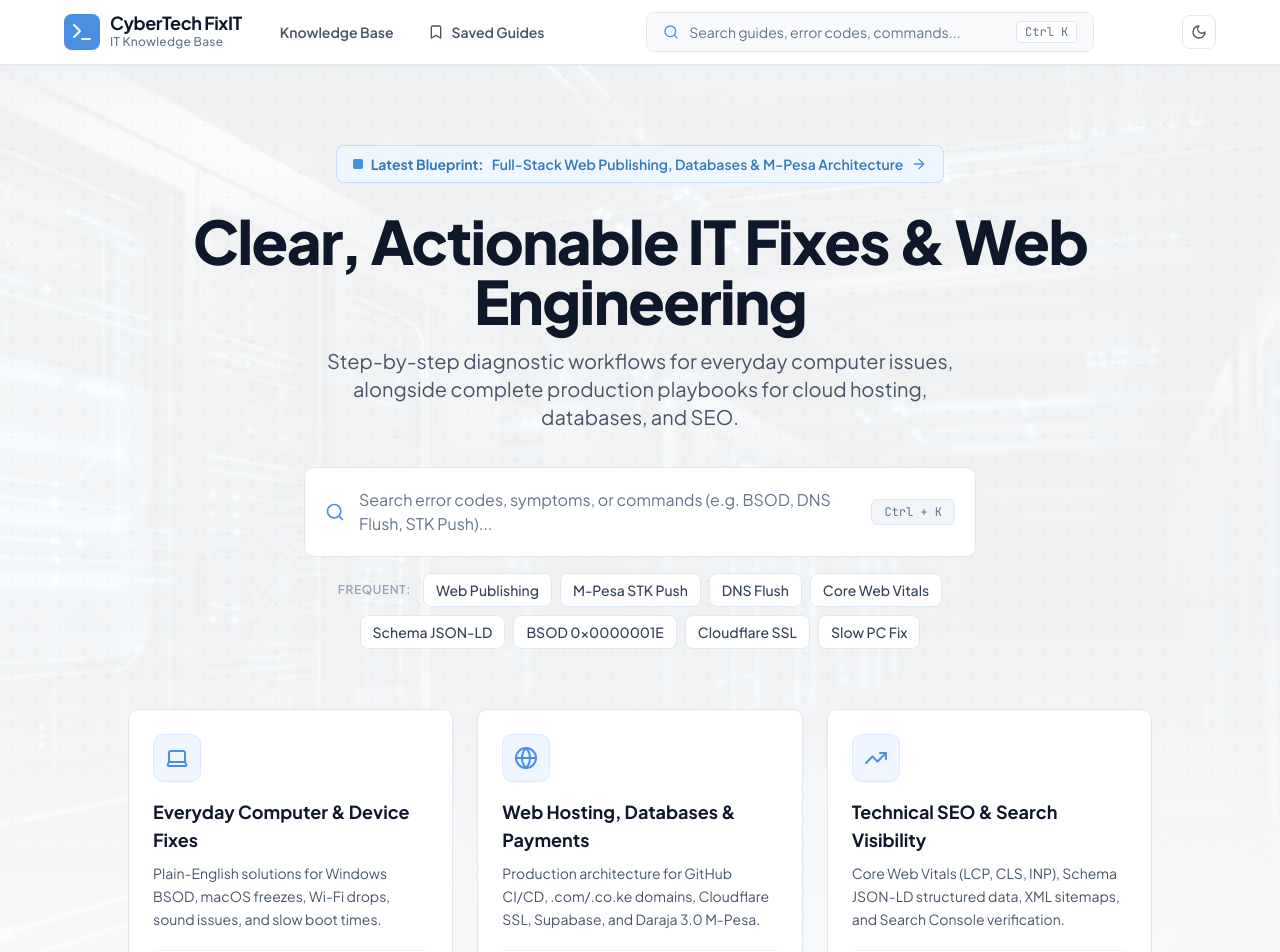
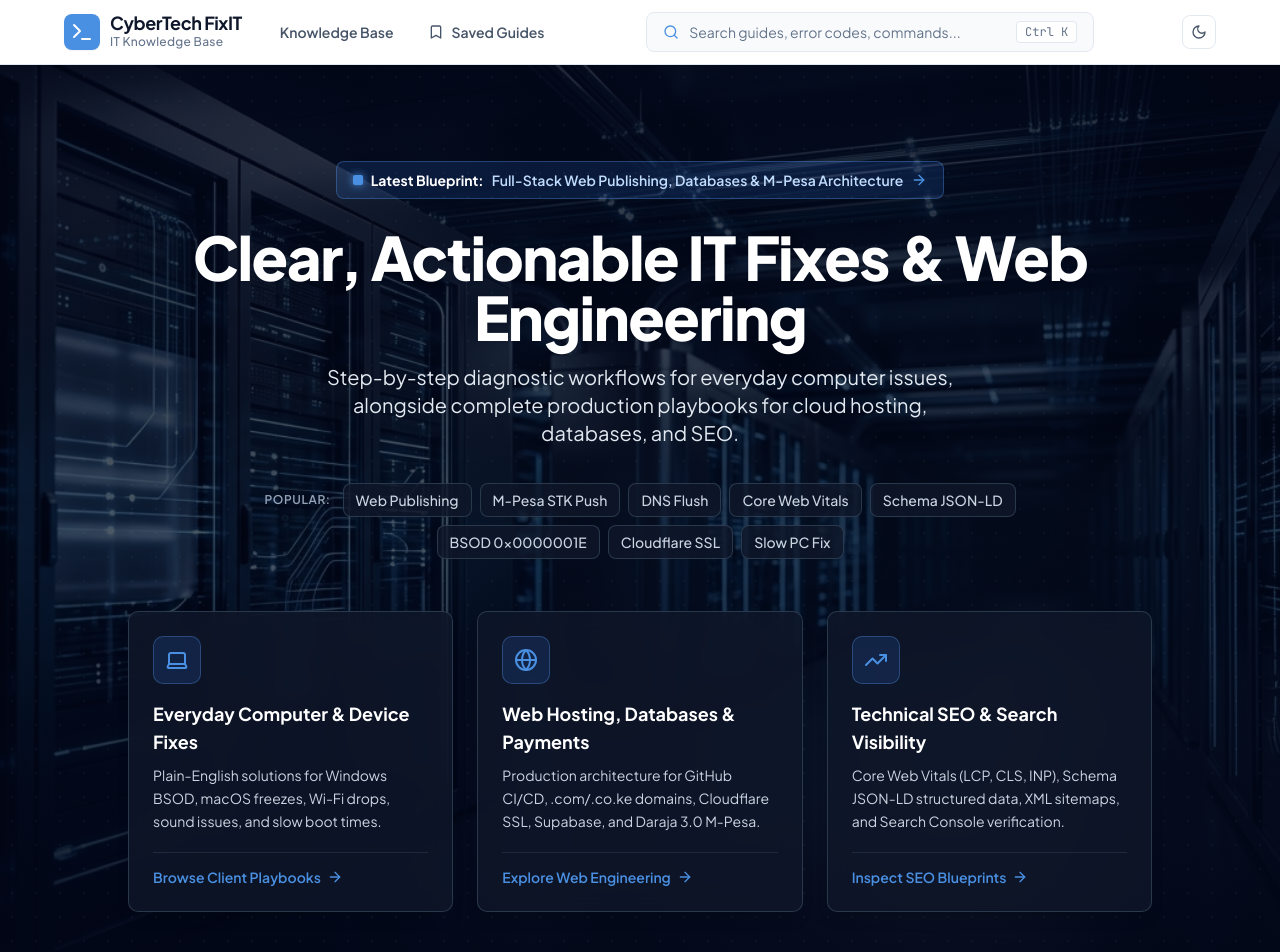
Before and after one commit to CyberTech-harry/fixit, a Next.js app: page / in a window 1280 px wide. Shown: the top 952 px of the page. Built offline with nearby package versions, Linux system fonts and the light colour scheme.

Commit message:
feat(ui): enhance hero background image visibility and remove redundant hero search bar

```diff
--- a/app/page.tsx
+++ b/app/page.tsx
@@ -65,25 +65,23 @@ export default function HomePage() {
       {/* Global Search Command Palette */}
       <SearchModal isOpen={isSearchOpen} onClose={() => setIsSearchOpen(false)} />
 
-      {/* Hero Section: Edge-to-Edge Full-Bleed with Atmospheric Image & Subtle Micro-Grid */}
-      <section className="relative w-full border-b border-slate-200 dark:border-slate-800 overflow-hidden pt-14 sm:pt-20 pb-16 sm:pb-24">
-        {/* Background Image Layer with atmospheric high-tech overlay */}
+      {/* Hero Section: Edge-to-Edge Full-Bleed with Vivid Datacenter Background */}
+      <section className="relative w-full border-b border-slate-800 bg-slate-950 overflow-hidden pt-16 sm:pt-24 pb-16 sm:pb-24">
+        {/* Background Image Layer with rich visibility */}
         <div className="absolute inset-0 z-0 pointer-events-none select-none">
           <Image
             src="/images/hero-bg.jpg"
             alt="Data Center & Cloud Infrastructure"
             fill
             priority
-            quality={90}
-            className="object-cover object-center opacity-60 dark:opacity-40"
+            quality={95}
+            className="object-cover object-center opacity-85 dark:opacity-75"
             sizes="100vw"
           />
-          {/* Elegant High-Contrast Overlay for Crisp Text Protection */}
-          <div className="absolute inset-0 bg-white/90 dark:bg-slate-950/85 backdrop-blur-[1px]" />
+          {/* Deep Midnight Vignette Overlay for Crisp White Text Legibility */}
+          <div className="absolute inset-0 bg-gradient-to-b from-slate-950/80 via-slate-950/60 to-slate-950/95" />
           {/* Subtle Hairline Micro-Grid */}
-          <div className="absolute inset-0 portal-grid-pattern opacity-60 dark:opacity-40" />
-          {/* Edge-to-Edge Bottom Gradient Fade */}
-          <div className="absolute inset-0 bg-gradient-to-b from-transparent via-transparent to-white/70 dark:to-slate-950/80" />
+          <div className="absolute inset-0 portal-grid-pattern opacity-25" />
         </div>
 
         <div className="portal-container text-center space-y-7 relative z-10">
@@ -91,46 +89,30 @@ export default function HomePage() {
           <div className="inline-flex items-center gap-2">
             <Link
               href={`/docs/${newPublishingTopic.categorySlug}/${newPublishingTopic.slug}`}
-              className="inline-flex items-center gap-2 px-4 py-2 rounded-[8px] bg-blue-50 dark:bg-blue-950/60 border border-blue-200/80 dark:border-blue-900 text-[#357abd] dark:text-blue-300 text-sm font-semibold hover:border-[#4a90e2] transition-colors"
+              className="inline-flex items-center gap-2 px-4 py-2 rounded-[8px] bg-blue-500/15 border border-blue-400/30 text-blue-200 text-sm font-semibold hover:bg-blue-500/25 hover:border-blue-400/50 transition-all backdrop-blur-xs"
             >
-              <span className="w-2.5 h-2.5 rounded-[2px] bg-[#4a90e2] inline-block" />
-              <span className="font-bold">Latest Blueprint:</span>
+              <span className="w-2.5 h-2.5 rounded-[2px] bg-[#4a90e2] inline-block shadow-[0_0_8px_#4a90e2]" />
+              <span className="font-bold text-white">Latest Blueprint:</span>
               <span>Full-Stack Web Publishing, Databases &amp; M-Pesa Architecture</span>
               <ArrowRight className="w-4 h-4 text-[#4a90e2]" />
             </Link>
           </div>
 
-          {/* Punchy, Non-Wordy Headline with Larger Typography */}
+          {/* Punchy, Non-Wordy Headline with Crisp Bright White Typography */}
           <div className="space-y-4 max-w-4xl mx-auto">
-            <h1 className="text-4xl sm:text-5xl lg:text-6xl font-extrabold tracking-tight text-slate-900 dark:text-white leading-[1.12]">
+            <h1 className="text-4xl sm:text-5xl lg:text-6xl font-extrabold tracking-tight text-white leading-[1.12] drop-shadow-sm">
               Clear, Actionable IT Fixes &amp; Web Engineering
             </h1>
-            <p className="text-base sm:text-lg lg:text-xl text-slate-600 dark:text-slate-300 max-w-2xl mx-auto leading-relaxed">
+            <p className="text-base sm:text-lg lg:text-xl text-slate-200 max-w-2xl mx-auto leading-relaxed">
               Step-by-step diagnostic workflows for everyday computer issues, alongside complete production playbooks for cloud hosting, databases, and SEO.
             </p>
           </div>
 
-          {/* Instant Search Bar Trigger: Wide & High-Contrast with Larger Text */}
-          <div className="pt-2 max-w-2xl mx-auto">
-            <button
-              onClick={() => setIsSearchOpen(true)}
-              className="w-full flex items-center justify-between p-4 sm:p-5 bg-white dark:bg-slate-800/90 hover:border-[#4a90e2] dark:hover:border-[#4a90e2] border border-slate-200 dark:border-slate-700 rounded-[10px] text-slate-500 dark:text-slate-400 text-sm sm:text-base shadow-xs transition-all group cursor-pointer"
-            >
-              <div className="flex items-center gap-3.5">
-                <Search className="w-5 h-5 text-[#4a90e2] group-hover:scale-110 transition-transform shrink-0" />
-                <span className="text-slate-500 dark:text-slate-400 group-hover:text-slate-800 dark:group-hover:text-slate-200 text-left">
-                  Search error codes, symptoms, or commands (e.g. BSOD, DNS Flush, STK Push)...
-                </span>
-              </div>
-              <kbd className="hidden sm:inline-block px-3 py-1 font-mono text-xs bg-slate-100 dark:bg-slate-900 border border-slate-200 dark:border-slate-700 rounded-[6px] text-slate-500 dark:text-slate-400 shadow-2xs shrink-0">
-                Ctrl + K
-              </kbd>
-            </button>
-
-            {/* Quick Search Chips with Larger Typography */}
-            <div className="mt-4 flex items-center justify-center gap-2 flex-wrap text-sm">
-              <span className="text-slate-400 dark:text-slate-500 text-xs font-semibold mr-1 uppercase tracking-wider">
-                Frequent:
+          {/* Quick Frequent Topic Shortcuts (Search bar removed in favor of header search) */}
+          <div className="pt-2 max-w-3xl mx-auto">
+            <div className="flex items-center justify-center gap-2 flex-wrap text-sm">
+              <span className="text-slate-400 text-xs font-semibold mr-1 uppercase tracking-wider">
+                Popular:
               </span>
               {[
                 "Web Publishing",
@@ -145,7 +127,7 @@ export default function HomePage() {
                 <button
                   key={query}
                   onClick={() => setIsSearchOpen(true)}
-                  className="px-3 py-1.5 rounded-[8px] bg-white dark:bg-slate-800 hover:bg-blue-50 dark:hover:bg-slate-700 hover:text-[#4a90e2] text-slate-700 dark:text-slate-200 border border-slate-200 dark:border-slate-700 text-xs sm:text-sm font-medium transition-colors cursor-pointer"
+                  className="px-3 py-1.5 rounded-[8px] bg-slate-900/80 hover:bg-slate-800 hover:text-[#4a90e2] text-slate-300 border border-slate-700/80 text-xs sm:text-sm font-medium transition-colors cursor-pointer backdrop-blur-xs"
                 >
                   {query}
                 </button>
@@ -154,24 +136,24 @@ export default function HomePage() {
           </div>
 
           {/* 3 Client Fast-Track Journey Cards */}
-          <div className="pt-8 grid grid-cols-1 md:grid-cols-3 gap-5 lg:gap-6 text-left max-w-5xl mx-auto">
+          <div className="pt-6 grid grid-cols-1 md:grid-cols-3 gap-5 lg:gap-6 text-left max-w-5xl mx-auto">
             {/* Pathway 1: Everyday Client Issues */}
             <Link
               href="/docs/windows-os"
-              className="portal-card group p-6 bg-white dark:bg-slate-900 hover:border-[#4a90e2] transition-all flex flex-col justify-between"
+              className="group p-6 bg-slate-900/80 hover:bg-slate-900/95 border border-slate-700/80 hover:border-[#4a90e2] rounded-[10px] transition-all flex flex-col justify-between backdrop-blur-md shadow-lg"
             >
               <div>
-                <div className="w-12 h-12 rounded-[10px] bg-blue-50 dark:bg-slate-800 border border-blue-100 dark:border-slate-700 text-[#4a90e2] flex items-center justify-center mb-4 group-hover:scale-105 transition-transform">
+                <div className="w-12 h-12 rounded-[10px] bg-blue-500/15 border border-blue-400/30 text-[#4a90e2] flex items-center justify-center mb-4 group-hover:scale-105 transition-transform">
                   <Laptop className="w-6 h-6" />
                 </div>
-                <h3 className="font-bold text-base sm:text-lg text-slate-900 dark:text-white group-hover:text-[#4a90e2] transition-colors">
+                <h3 className="font-bold text-base sm:text-lg text-white group-hover:text-[#4a90e2] transition-colors">
                   Everyday Computer &amp; Device Fixes
                 </h3>
-                <p className="text-sm text-slate-600 dark:text-slate-300 mt-2 leading-relaxed">
+                <p className="text-sm text-slate-300 mt-2 leading-relaxed">
                   Plain-English solutions for Windows BSOD, macOS freezes, Wi-Fi drops, sound issues, and slow boot times.
                 </p>
               </div>
-              <div className="mt-5 pt-3.5 border-t border-slate-100 dark:border-slate-800 flex items-center text-sm font-semibold text-[#4a90e2]">
+              <div className="mt-5 pt-3.5 border-t border-slate-800 flex items-center text-sm font-semibold text-[#4a90e2]">
                 <span>Browse Client Playbooks</span>
                 <ArrowRight className="w-4 h-4 ml-1.5 group-hover:translate-x-1 transition-transform" />
               </div>
@@ -180,20 +162,20 @@ export default function HomePage() {
             {/* Pathway 2: Web & Cloud Architecture */}
             <Link
               href="/docs/web-development"
-              className="portal-card group p-6 bg-white dark:bg-slate-900 hover:border-[#4a90e2] transition-all flex flex-col justify-between"
+              className="group p-6 bg-slate-900/80 hover:bg-slate-900/95 border border-slate-700/80 hover:border-[#4a90e2] rounded-[10px] transition-all flex flex-col justify-between backdrop-blur-md shadow-lg"
             >
               <div>
-                <div className="w-12 h-12 rounded-[10px] bg-blue-50 dark:bg-slate-800 border border-blue-100 dark:border-slate-700 text-[#4a90e2] flex items-center justify-center mb-4 group-hover:scale-105 transition-transform">
+                <div className="w-12 h-12 rounded-[10px] bg-blue-500/15 border border-blue-400/30 text-[#4a90e2] flex items-center justify-center mb-4 group-hover:scale-105 transition-transform">
                   <Globe className="w-6 h-6" />
                 </div>
-                <h3 className="font-bold text-base sm:text-lg text-slate-900 dark:text-white group-hover:text-[#4a90e2] transition-colors">
+                <h3 className="font-bold text-base sm:text-lg text-white group-hover:text-[#4a90e2] transition-colors">
                   Web Hosting, Databases &amp; Payments
                 </h3>
-                <p className="text-sm text-slate-600 dark:text-slate-300 mt-2 leading-relaxed">
+                <p className="text-sm text-slate-300 mt-2 leading-relaxed">
                   Production architecture for GitHub CI/CD, .com/.co.ke domains, Cloudflare SSL, Supabase, and Daraja 3.0 M-Pesa.
                 </p>
               </div>
-              <div className="mt-5 pt-3.5 border-t border-slate-100 dark:border-slate-800 flex items-center text-sm font-semibold text-[#4a90e2]">
+              <div className="mt-5 pt-3.5 border-t border-slate-800 flex items-center text-sm font-semibold text-[#4a90e2]">
                 <span>Explore Web Engineering</span>
                 <ArrowRight className="w-4 h-4 ml-1.5 group-hover:translate-x-1 transition-transform" />
               </div>
@@ -202,20 +184,20 @@ export default function HomePage() {
             {/* Pathway 3: Technical SEO & Search Visibility */}
             <Link
               href="/docs/seo-growth"
-              className="portal-card group p-6 bg-white dark:bg-slate-900 hover:border-[#4a90e2] transition-all flex flex-col justify-between"
+              className="group p-6 bg-slate-900/80 hover:bg-slate-900/95 border border-slate-700/80 hover:border-[#4a90e2] rounded-[10px] transition-all flex flex-col justify-between backdrop-blur-md shadow-lg"
             >
               <div>
-                <div className="w-12 h-12 rounded-[10px] bg-blue-50 dark:bg-slate-800 border border-blue-100 dark:border-slate-700 text-[#4a90e2] flex items-center justify-center mb-4 group-hover:scale-105 transition-transform">
+                <div className="w-12 h-12 rounded-[10px] bg-blue-500/15 border border-blue-400/30 text-[#4a90e2] flex items-center justify-center mb-4 group-hover:scale-105 transition-transform">
                   <TrendingUp className="w-6 h-6" />
                 </div>
-                <h3 className="font-bold text-base sm:text-lg text-slate-900 dark:text-white group-hover:text-[#4a90e2] transition-colors">
+                <h3 className="font-bold text-base sm:text-lg text-white group-hover:text-[#4a90e2] transition-colors">
                   Technical SEO &amp; Search Visibility
                 </h3>
-                <p className="text-sm text-slate-600 dark:text-slate-300 mt-2 leading-relaxed">
+                <p className="text-sm text-slate-300 mt-2 leading-relaxed">
                   Core Web Vitals (LCP, CLS, INP), Schema JSON-LD structured data, XML sitemaps, and Search Console verification.
                 </p>
               </div>
-              <div className="mt-5 pt-3.5 border-t border-slate-100 dark:border-slate-800 flex items-center text-sm font-semibold text-[#4a90e2]">
+              <div className="mt-5 pt-3.5 border-t border-slate-800 flex items-center text-sm font-semibold text-[#4a90e2]">
                 <span>Inspect SEO Blueprints</span>
                 <ArrowRight className="w-4 h-4 ml-1.5 group-hover:translate-x-1 transition-transform" />
               </div>
```
